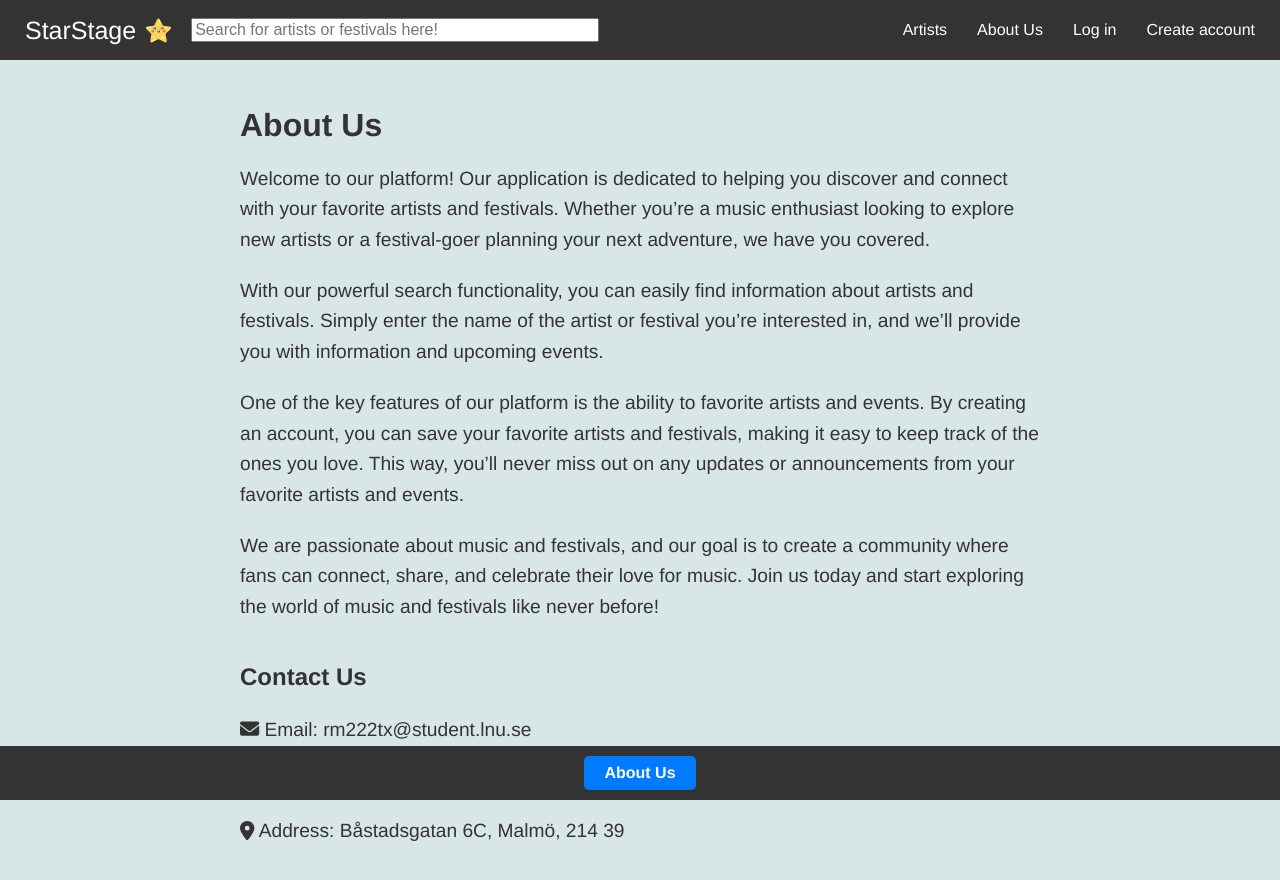
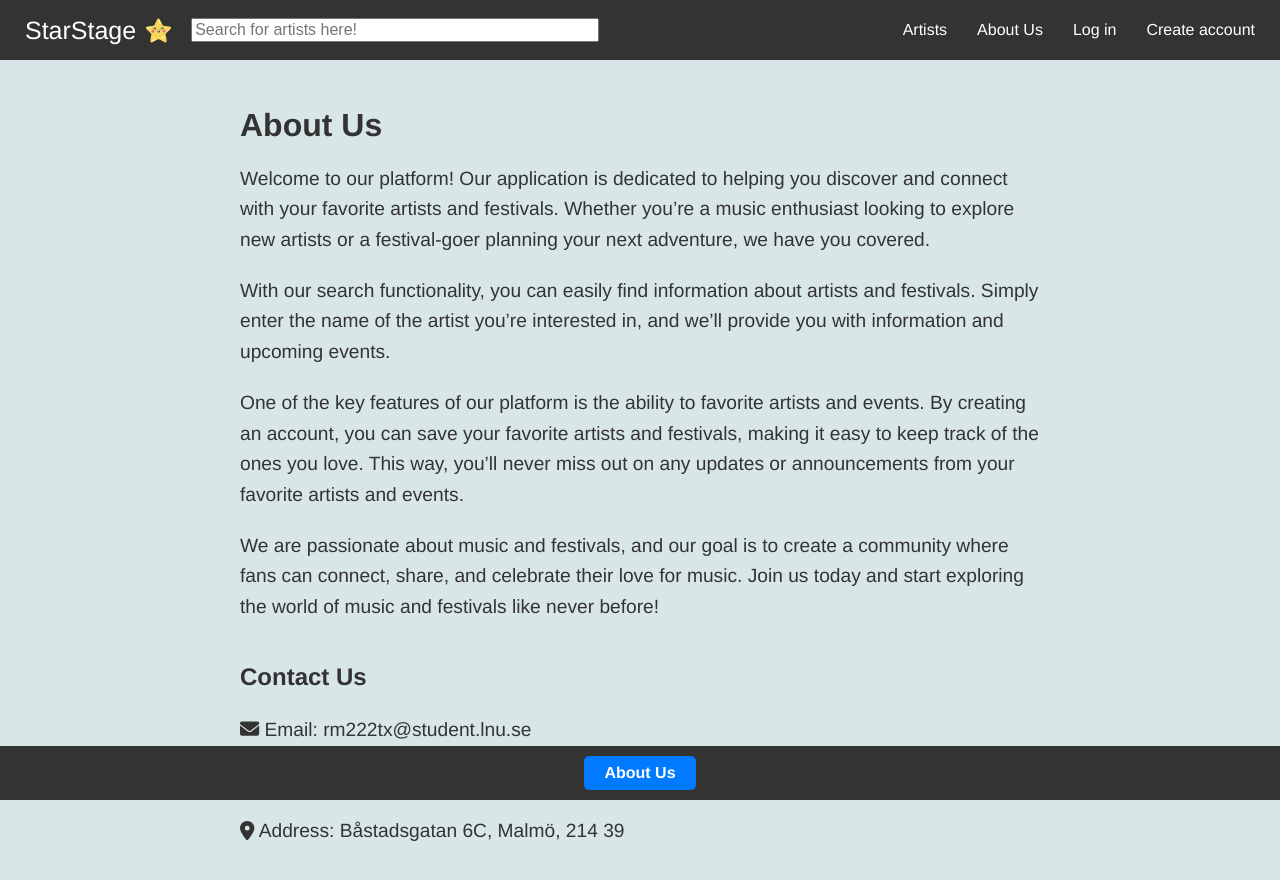
Before and after one commit to Roberto1mg/frontend-project-1dv613, a React (Vite) app: page /about in a window 1280 px wide. Shown: the top 880 px of the page. Built offline with nearby package versions, Linux system fonts and the light colour scheme.

Commit message:
Small fixes

```diff
--- a/src/components/SearchInput/SearchInput.jsx
+++ b/src/components/SearchInput/SearchInput.jsx
@@ -20,7 +20,7 @@ const SearchInput = () => {
     <input
       className="nav-text-input"
       type="text"
-      placeholder="Search for artists or festivals here!"
+      placeholder="Search for artists here!"
       onKeyDown={handleKeyDown}
     />
   )
--- a/src/pages/AboutPage.jsx
+++ b/src/pages/AboutPage.jsx
@@ -9,7 +9,7 @@ const AboutPage = () => {
         Welcome to our platform! Our application is dedicated to helping you discover and connect with your favorite artists and festivals. Whether you&rsquo;re a music enthusiast looking to explore new artists or a festival-goer planning your next adventure, we have you covered.
       </p>
       <p>
-        With our powerful search functionality, you can easily find information about artists and festivals. Simply enter the name of the artist or festival you&rsquo;re interested in, and we&rsquo;ll provide you with information and upcoming events.
+        With our search functionality, you can easily find information about artists and festivals. Simply enter the name of the artist you&rsquo;re interested in, and we&rsquo;ll provide you with information and upcoming events.
       </p>
       <p>
         One of the key features of our platform is the ability to favorite artists and events. By creating an account, you can save your favorite artists and festivals, making it easy to keep track of the ones you love. This way, you&rsquo;ll never miss out on any updates or announcements from your favorite artists and events.
--- a/src/pages/ProfilePage.jsx
+++ b/src/pages/ProfilePage.jsx
@@ -1,98 +1,3 @@
-// import { useEffect, useState, useCallback } from 'react'
-// import ProfileInfo from '../components/ProfileInfo/ProfileInfo'
-// import ArtistList from '../components/ArtistList/ArtistList'
-// import EventList from '../components/EventList/EventList'
-// import PaginationButton from '../components/PaginationButton/PaginationButton'
-// import apiUrl from '../utils/APIConfig'
-
-// const ProfilePage = () => {
-//   const [currentArtists, setCurrentArtists] = useState({ artists: [], pagination: {} })
-//   const [events, setEvents] = useState([])
-//   const [currentPage, setCurrentPage] = useState(1)
-//   const jwt = localStorage.getItem('jwt')
-
-//   const fetchArtists = useCallback(async (page = 1) => {
-//     try {
-//       const [artistsResponse, eventResponse] = await Promise.all([
-//         fetch(`${apiUrl}/favorites/artists?page=${page}`, {
-//           method: 'GET',
-//           headers: {
-//             'Content-Type': 'application/json',
-//             'Authorization': `Bearer ${jwt}`
-//           },
-//         }),
-//         fetch(`${apiUrl}/favorites/events/`, {
-//           method: 'GET',
-//           headers: {
-//             'Content-Type': 'application/json',
-//             'Authorization': `Bearer ${jwt}`
-//           },
-//         }),
-//       ])
-
-//       const artistsData = await artistsResponse.json()
-//       const eventData = await eventResponse.json()
-//       console.log(eventData)
-
-//       if (!artistsResponse.ok || !eventResponse.ok) {
-//         throw new Error('Failed to fetch artists or events')
-//       }
-
-//       setCurrentArtists(prevState => ({
-//         ...prevState,
-//         artists: [
-//           ...prevState.artists,
-//           ...artistsData.artists.filter(artist => !prevState.artists.some(existingArtist => existingArtist.id === artist.id))
-//         ],
-//         pagination: artistsData.pagination
-//       }))
-//       setEvents(eventData.events)
-//       setCurrentPage(page)
-//     } catch (error) {
-//       console.error('Error fetching artists:', error)
-//     }
-//   }, [jwt])
-
-//   useEffect(() => {
-//     fetchArtists(currentPage)
-//   }, [fetchArtists, jwt, currentPage])
-
-//   const handleShowMore = () => {
-//     if (currentArtists.pagination.hasNextPage) {
-//       fetchArtists(currentPage + 1)
-//     }
-//   }
-
-//   return (
-//     <>
-//       <ProfileInfo />
-
-//       <ArtistList
-//         artists={currentArtists.artists}
-//         heading="Favorited Artists"
-//         headingSize={3}
-//         noArtistMessage="No favorited artists found."
-//       />
-
-//       <PaginationButton
-//         onPageChange={handleShowMore}
-//         hasNextPage={currentArtists.pagination.hasNextPage}
-//       />
-
-//       <EventList
-//         events={events}
-//         heading="Favorited Events"
-//         headingSize={3}
-//         noArtistMessage="No favorited events found."
-//       />
-//     </>
-//   )
-// }
-
-// export default ProfilePage
-
-
-
 import { useEffect, useState, useCallback } from 'react'
 import ProfileInfo from '../components/ProfileInfo/ProfileInfo'
 import ArtistList from '../components/ArtistList/ArtistList'
@@ -198,10 +103,12 @@ const ProfilePage = () => {
         noArtistMessage="No favorited artists found."
       />
 
+      {/* Display the button only if there are more pages with artists */}
+      {currentArtists.pagination.hasNextPage &&
       <PaginationButton
         onPageChange={handleShowMoreArtists}
         hasNextPage={currentArtists.pagination.hasNextPage}
-      />
+      />}
 
       <EventList
         events={currentEvents.events}
@@ -210,10 +117,12 @@ const ProfilePage = () => {
         noEventMessage="No favorited events found."
       />
 
+      {/* Display the button only if there are more pages with events */}
+      {currentEvents.pagination.hasNextPage &&
       <PaginationButton
         onPageChange={handleShowMoreEvents}
         hasNextPage={currentEvents.pagination.hasNextPage}
-      />
+      />}
     </>
   )
 }
```
